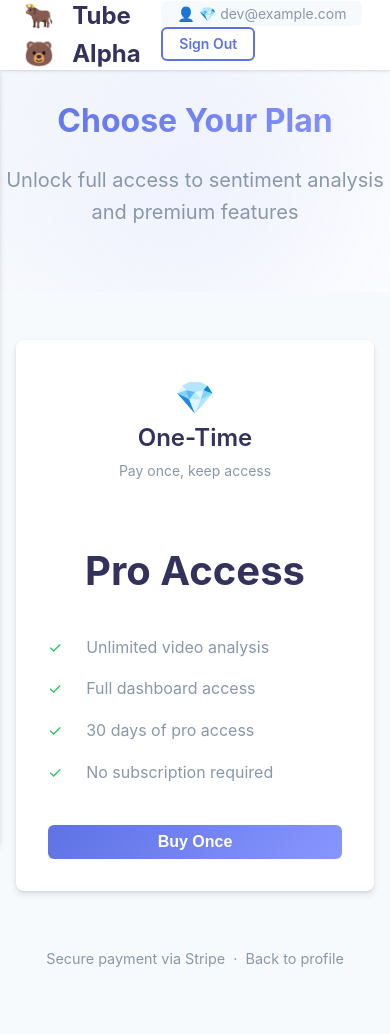
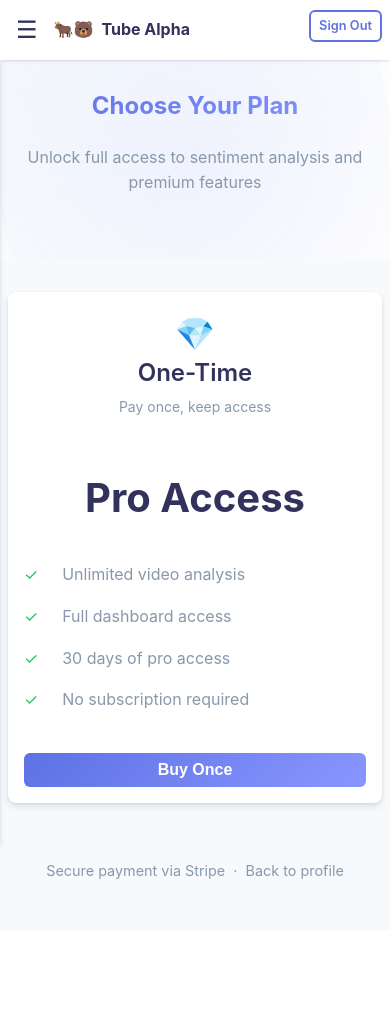
Before and after one commit to pawelofficial/tube-alpha.pro, a FastAPI app: page /pricing in a window 390 px wide. After the commit the page ends 879 px from the top, so only its background shows below. Run offline with FastAPI, Linux system fonts and the light colour scheme; data comes from the database, SQL or seed files in the repository; data that the repository does not hold is empty.

Commit message:
phone vibes

```diff
--- a/static/styles.css
+++ b/static/styles.css
@@ -657,46 +657,7 @@ a:hover {
     animation: fadeIn 0.6s ease-out;
 }
 
-/* Responsive Design */
-@media (max-width: 768px) {
-    h1 { font-size: 2rem; }
-    h2 { font-size: 1.5rem; }
-
-    .sidebar {
-        transform: translateX(-100%);
-        transition: transform 0.3s ease;
-    }
-
-    .sidebar.mobile-open {
-        transform: translateX(0);
-    }
-
-    .main-content {
-        margin-left: 0;
-    }
-
-    .topbar-brand {
-        margin-left: 0;
-    }
-
-    .hero {
-        padding: var(--spacing-xl) 0;
-    }
-
-    .grid-2, .grid-3, .grid-4 {
-        grid-template-columns: 1fr;
-    }
-
-    .container {
-        padding: 0 var(--spacing-md);
-    }
-
-    .mobile-menu-toggle {
-        display: block;
-    }
-}
-
-/* Mobile Menu Toggle (hidden on desktop) */
+/* Mobile Menu Toggle (hidden on desktop, shown via media query below) */
 .mobile-menu-toggle {
     display: none;
     background: none;
@@ -704,4 +665,141 @@ a:hover {
     font-size: 1.5rem;
     cursor: pointer;
     color: var(--text-primary);
+    padding: var(--spacing-xs) var(--spacing-sm);
+    border-radius: var(--radius-md);
+    line-height: 1;
 }
+.mobile-menu-toggle:hover {
+    background: var(--bg-secondary);
+}
+
+/* Sidebar backdrop (mobile only — tap outside to close) */
+.sidebar-backdrop {
+    display: none;
+    position: fixed;
+    inset: 0;
+    background: rgba(0, 0, 0, 0.4);
+    z-index: 999;
+    opacity: 0;
+    transition: opacity 0.25s ease;
+}
+.sidebar-backdrop.active {
+    display: block;
+    opacity: 1;
+}
+
+/* ==========================================
+   RESPONSIVE — Tablet + Mobile (≤ 900px)
+   Sidebar collapses into an overlay drawer.
+   ========================================== */
+@media (max-width: 900px) {
+    .sidebar {
+        transform: translateX(-100%);
+        transition: transform 0.3s ease;
+    }
+    .sidebar.mobile-open {
+        transform: translateX(0);
+    }
+    .main-content {
+        margin-left: 0;
+    }
+    .mobile-menu-toggle {
+        display: inline-flex;
+        align-items: center;
+        justify-content: center;
+    }
+}
+
+/* ==========================================
+   RESPONSIVE — Phones (≤ 768px)
+   ========================================== */
+@media (max-width: 768px) {
+    h1 { font-size: 1.875rem; }
+    h2 { font-size: 1.5rem; }
+    h3 { font-size: 1.25rem; }
+    h4 { font-size: 1.125rem; }
+
+    /* Slimmer topbar — reclaim vertical space */
+    .topbar {
+        padding: var(--spacing-sm) var(--spacing-md);
+        height: 60px;
+    }
+    .main-layout { padding-top: 60px; }
+    .sidebar { top: 60px; }
+
+    .topbar-brand { font-size: 1.1rem; }
+    .topbar-left  { gap: var(--spacing-sm); }
+    .topbar-right { gap: var(--spacing-sm); }
+
+    /* Email + role indicator clutters the bar — drop on phones */
+    .user-info { display: none; }
+
+    .btn-sm {
+        padding: var(--spacing-xs) var(--spacing-sm);
+        font-size: 0.8rem;
+    }
+
+    /* Hero */
+    .hero { padding: var(--spacing-xl) 0; }
+    .hero-subtitle { font-size: 1rem; }
+
+    /* Cards & layout */
+    .card { padding: var(--spacing-lg); }
+    .section { padding: var(--spacing-xl) 0; }
+    .container,
+    .container-fluid { padding: 0 var(--spacing-md); }
+
+    /* Generic grids */
+    .grid-2, .grid-3, .grid-4 { grid-template-columns: 1fr; }
+    .footer-content { grid-template-columns: 1fr; }
+
+    /* Buttons */
+    .btn-lg {
+        padding: var(--spacing-sm) var(--spacing-lg);
+        font-size: 1rem;
+    }
+    .btn-group { width: 100%; }
+    .btn-group .btn { flex: 1 1 auto; }
+
+    /* Card header layouts wrap nicely (used by profile, dashboards) */
+    .card-header { flex-wrap: wrap; gap: var(--spacing-sm); }
+
+    /* Reduce horizontal-shift effect on touch (looks weird without hover) */
+    .sidebar-link:hover { transform: none; }
+    .feature-item:hover { transform: none; }
+
+    /* Prevent iOS auto-zoom on focus — inputs must be ≥ 16px.
+       !important is needed because page-level class selectors (e.g. .modern-input,
+       .filter-bar select, .promo-input) have higher specificity than element/attr ones. */
+    input[type="text"],
+    input[type="email"],
+    input[type="password"],
+    input[type="search"],
+    input[type="url"],
+    input[type="number"],
+    input[type="date"],
+    select,
+    textarea {
+        font-size: 16px !important;
+    }
+}
+
+/* ==========================================
+   RESPONSIVE — Small phones (≤ 480px)
+   ========================================== */
+@media (max-width: 480px) {
+    h1 { font-size: 1.5rem; }
+    h2 { font-size: 1.25rem; }
+
+    .topbar { padding: var(--spacing-sm); }
+    .topbar-brand { font-size: 1rem; }
+
+    .container,
+    .container-fluid { padding: 0 var(--spacing-sm); }
+
+    .card { padding: var(--spacing-md); }
+    .card-header { padding-bottom: var(--spacing-sm); }
+    .card-footer { padding-top: var(--spacing-sm); }
+
+    .sidebar { width: 84vw; max-width: 280px; }
+}
--- a/templates/base.html
+++ b/templates/base.html
@@ -30,6 +30,9 @@
       </div>
     </div>
   </div>
+
+  <!-- Backdrop for mobile sidebar (tap to close) -->
+  <div class="sidebar-backdrop" id="sidebar-backdrop" onclick="closeSidebar()"></div>
 
   <div class="main-layout">
 
@@ -98,7 +101,22 @@
   <script>
     function toggleSidebar() {
       document.getElementById('sidebar').classList.toggle('mobile-open');
+      document.getElementById('sidebar-backdrop').classList.toggle('active');
     }
+    function closeSidebar() {
+      document.getElementById('sidebar').classList.remove('mobile-open');
+      document.getElementById('sidebar-backdrop').classList.remove('active');
+    }
+    // Close sidebar when a nav link is tapped on mobile
+    document.querySelectorAll('.sidebar-link').forEach(el => {
+      el.addEventListener('click', () => {
+        if (window.innerWidth <= 900) closeSidebar();
+      });
+    });
+    // Close on Escape
+    document.addEventListener('keydown', e => {
+      if (e.key === 'Escape') closeSidebar();
+    });
   </script>
 
   {% block extra_scripts %}{% endblock %}
```
Also changed, not shown: templates/dashboard.html (+10 -2 lines), templates/yourvid.html (+15 -0 lines).
